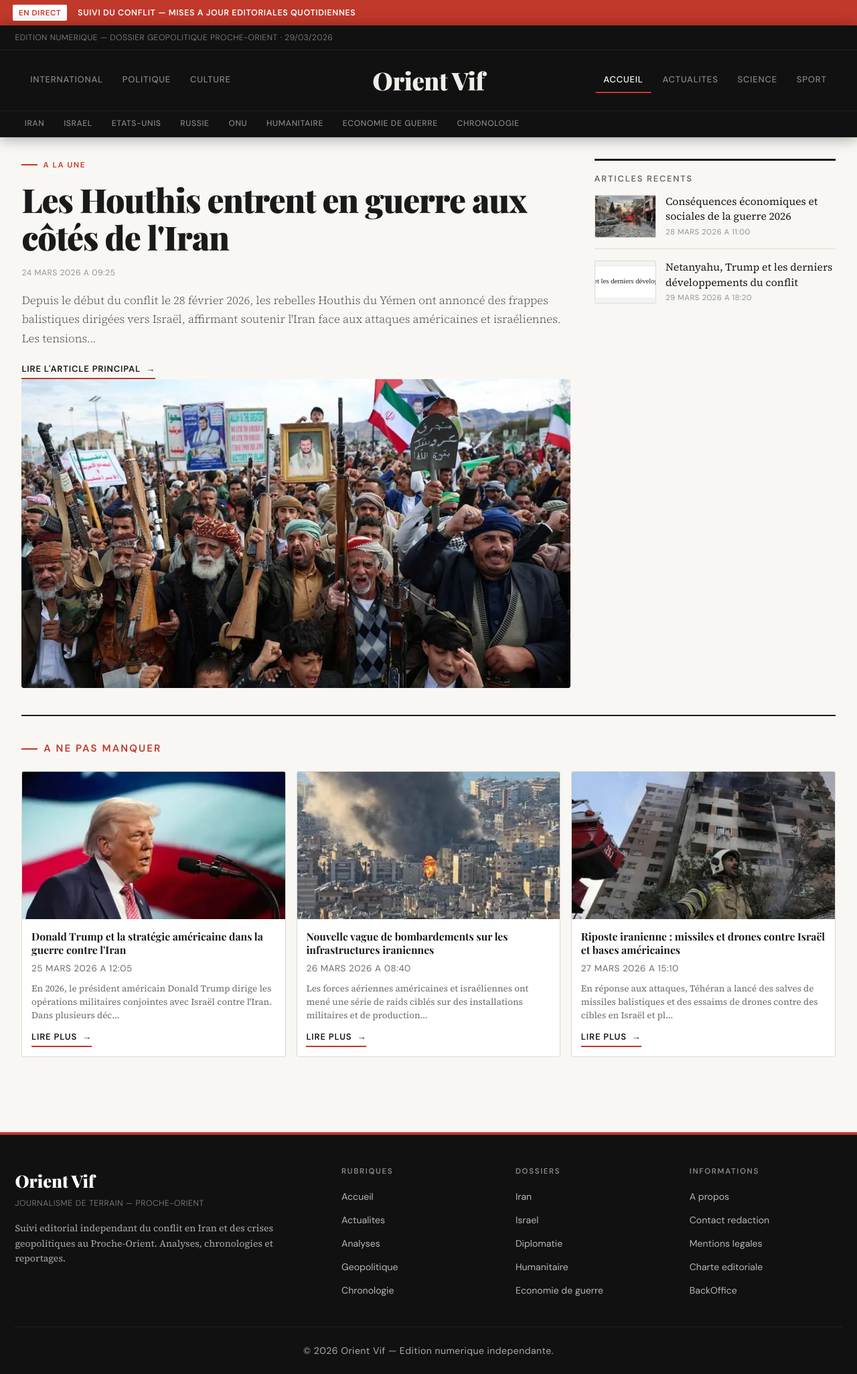
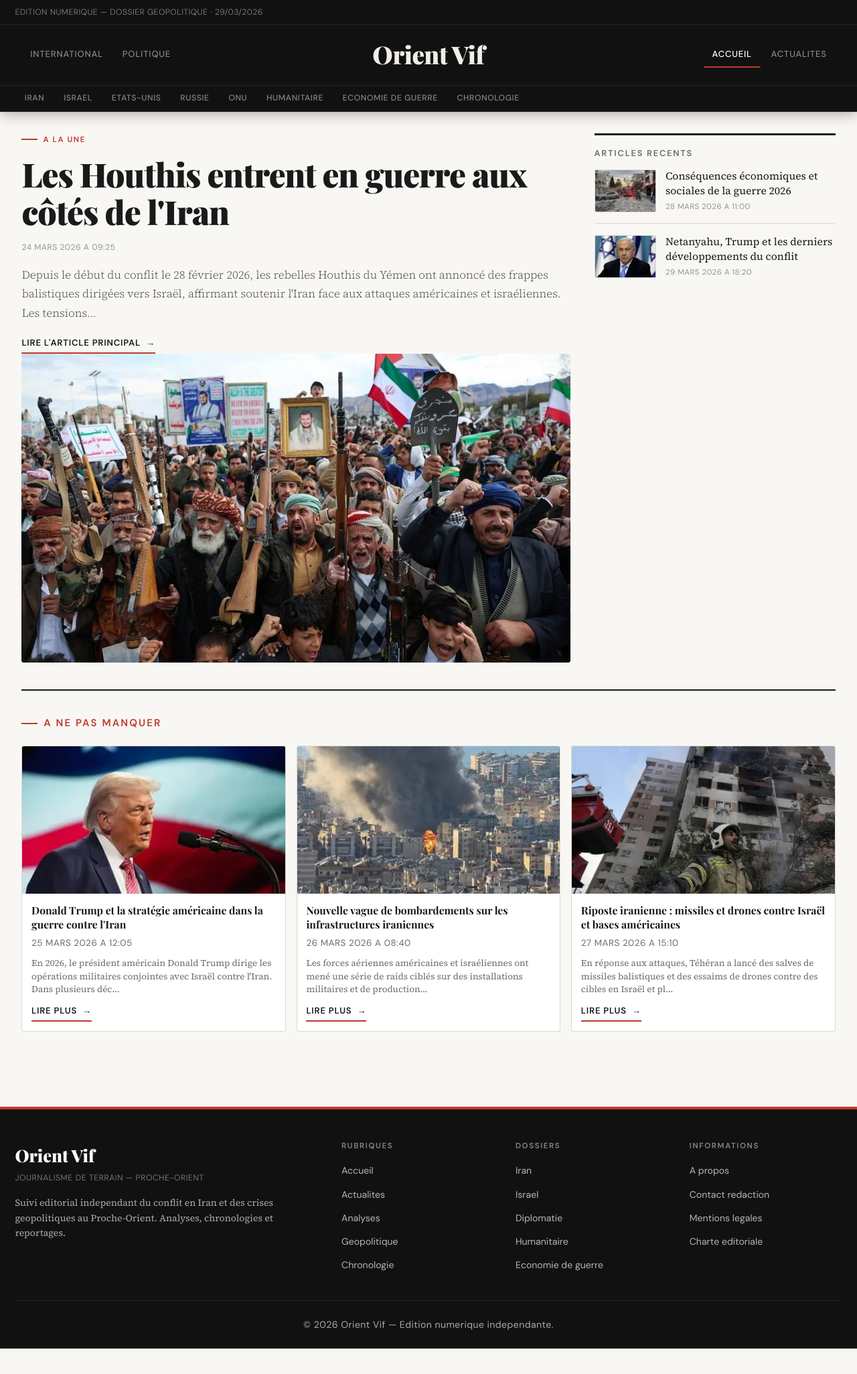
Before and after one commit to fanama14/Projet-WebDesign, a PHP site: page / in a window 1280 px wide. Shown: the whole page at 67% size. After the commit the page ends 2013 px from the top, so only its background shows below. Run offline with PHP 8.4, Linux system fonts and the light colour scheme; data comes from the database, SQL or seed files in the repository; some web fonts are replaced.

Commit message:
feat-frontoffice/arrangement structure et affichage

```diff
--- a/src/article.php
+++ b/src/article.php
@@ -79,7 +79,7 @@ include __DIR__ . '/includes/header.php';
         </figure>
 
         <section class="article-content" aria-labelledby="content-title" itemprop="articleBody">
-            <h2 id="content-title">Contenu complet</h2>
+            <h2 id="content-title" class="sr-only">Corps de l'article</h2>
             <?php echo front_render_article_html($article['content']); ?>
         </section>
     </article>
--- a/src/includes/footer.php
+++ b/src/includes/footer.php
@@ -33,7 +33,6 @@
                         <li><a href="#">Contact redaction</a></li>
                         <li><a href="#">Mentions legales</a></li>
                         <li><a href="#">Charte editoriale</a></li>
-                        <li><a href="/login">BackOffice</a></li>
                     </ul>
                 </div>
             </div>
--- a/src/includes/header.php
+++ b/src/includes/header.php
@@ -17,7 +17,7 @@ if (!isset($activeMenu)) {
 }
 
 $fontStylesheet = 'https://fonts.googleapis.com/css2?family=Playfair+Display:ital,wght@0,400;0,700;0,900;1,400;1,700&family=Source+Serif+4:ital,opsz,wght@0,8..60,300;0,8..60,400;0,8..60,600;1,8..60,300;1,8..60,400&family=DM+Sans:wght@300;400;500;600&display=swap';
-$cssFilePath = __DIR__ . '/../css/style.min.css';
+$cssFilePath = __DIR__ . '/assets/css/style.min.css';
 $cssVersion = is_file($cssFilePath) ? (string)filemtime($cssFilePath) : '1';
 
 $preloadImageHref = isset($preloadImageHref) ? trim((string)$preloadImageHref) : '';
@@ -45,7 +45,7 @@ $preloadImageSizes = isset($preloadImageSizes) ? trim((string)$preloadImageSizes
     <link rel="preload" as="style" href="<?php echo h($fontStylesheet); ?>" onload="this.onload=null;this.rel='stylesheet'">
     <noscript><link rel="stylesheet" href="<?php echo h($fontStylesheet); ?>"></noscript>
 
-    <link rel="preload" as="style" href="/css/style.min.css?v=<?php echo h($cssVersion); ?>">
+    <link rel="preload" as="style" href="/assets/css/style.min.css?v=<?php echo h($cssVersion); ?>">
 
     <?php if ($preloadImageHref !== ''): ?>
         <link rel="preload" as="image" href="<?php echo h($preloadImageHref); ?>"
@@ -53,30 +53,27 @@ $preloadImageSizes = isset($preloadImageSizes) ? trim((string)$preloadImageSizes
             <?php if ($preloadImageSizes !== ''): ?>imagesizes="<?php echo h($preloadImageSizes); ?>"<?php endif; ?>>
     <?php endif; ?>
 
-    <link rel="stylesheet" href="/css/style.min.css?v=<?php echo h($cssVersion); ?>">
+    <link rel="stylesheet" href="/assets/css/style.min.css?v=<?php echo h($cssVersion); ?>">
 </head>
 
 <body>
-    <div class="breaking-bar">
+    <!-- <div class="breaking-bar">
         <span class="breaking-bar__label">En direct</span>
         Suivi du conflit &mdash; Mises a jour editoriales quotidiennes
-    </div>
+    </div> -->
     <header class="site-header">
         <div class="header-topline">
-            <p>Edition numerique &mdash; Dossier geopolitique Proche-Orient &middot; <?php echo date('d/m/Y'); ?></p>
+            <p>Edition numerique &mdash; Dossier geopolitique &middot; <?php echo date('d/m/Y'); ?></p>
         </div>
         <div class="header-main">
             <nav class="main-nav main-nav--left" aria-label="Rubriques">
                 <a href="/guerre-iran-actualites.html">International</a>
                 <a href="#">Politique</a>
-                <a href="#">Culture</a>
             </nav>
             <a class="brand" href="/guerre-iran-accueil.html" aria-label="Retour a l'accueil">Orient Vif</a>
             <nav class="main-nav" aria-label="Navigation principale">
                 <a class="<?php echo $activeMenu === 'accueil' ? 'is-active' : ''; ?>" href="/guerre-iran-accueil.html">Accueil</a>
                 <a class="<?php echo $activeMenu === 'actualites' ? 'is-active' : ''; ?>" href="/guerre-iran-actualites.html">Actualites</a>
-                <a href="#">Science</a>
-                <a href="#">Sport</a>
             </nav>
         </div>
         <nav class="subnav" aria-label="Sous-rubriques">
```
Also changed, not shown: src/assets/css/style.css (renamed from src/css/style.css), src/assets/css/style.min.css (renamed from src/css/style.min.css), src/assets/images/article-6.webp (added).
